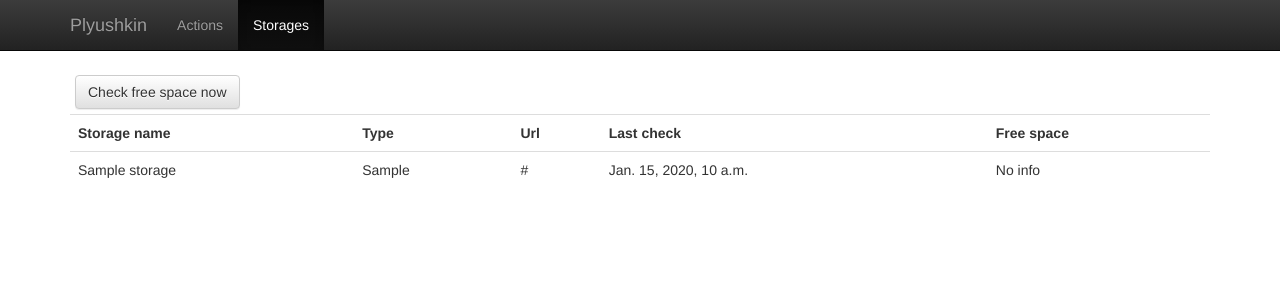
After one commit to rusaksoft/Plyushkin, a Django app: page /storages in a window 1280 px wide. The commit adds this page. Shown: the top 300 px of the page. Run offline with Django 3.2, Linux system fonts and the light colour scheme; tables that the repository leaves empty hold one stand-in row (values such as "Sample post"); parts of the project's set-up code (start-up, migrations or seed data) failed here and were passed over; some libraries are stand-ins or nearby versions.

Commit message:
Added storages list

```diff
--- a/Plyushkin/monitoring/models.py
+++ b/Plyushkin/monitoring/models.py
@@ -17,6 +17,17 @@ class Storage(models.Model):
 	login = models.TextField()
 	password = models.TextField()
 	url = models.TextField()
+
+	last_check = models.DateTimeField(null = True, blank = True)
+
+	#restrictions, in MB
+	max_space = models.IntegerField(blank=True, null = True)
+
+	#restrictions on some backup spaces
+	max_file_count = models.IntegerField(blank=True, null = True)
+
+	def free_space_status(self):
+		return "No info"
 
 	def __str__(self):
 		return self.name or self.url
--- a/Plyushkin/monitoring/templates/base.html
+++ b/Plyushkin/monitoring/templates/base.html
@@ -29,7 +29,10 @@
         </div>
         <div id="navbar" class="navbar-collapse collapse">
           <ul class="nav navbar-nav">
-            <li class="active"><a href="#">Actions</a></li>
+            {% url 'index' as page %}
+            <li {% if request.path == page %} class="active" {% endif %}><a href="{{ page }}">Actions</a></li>
+            {% url 'storages' as page %}
+            <li {% if request.path == page %} class="active" {% endif %}><a href="{{ page }}">Storages</a></li>
           </ul>
         </div><!--/.nav-collapse -->
       </div>
--- /dev/null
+++ b/Plyushkin/monitoring/templates/storages/index.html
@@ -0,0 +1,28 @@
+{% extends "base.html" %}
+
+
+{% block content %}
+    <div class="container">
+      <div style="margin: 5px">
+        <a class="btn btn-default" href="{% url 'check' %}" role="button">Check free space now</a>
+      </div>
+      <table class="table">
+      <tr>
+        <th>Storage name</th>
+        <th>Type</th>
+        <th>Url</th>
+        <th>Last check</th>
+        <th>Free space</th>
+      </tr>
+      {% for storage in storages %}
+      <tr>
+        <td>{{storage.name}}</td>
+        <td>{{storage.access_type}}</td>
+        <td>{{storage.url}}</td>
+        <td>{{storage.last_check}}</td>
+        <td>{{storage.free_space_status}}</td>
+      </tr>
+      {% endfor %}
+      </table>
+    </div>
+{% endblock content %}
--- a/Plyushkin/monitoring/urls.py
+++ b/Plyushkin/monitoring/urls.py
@@ -5,4 +5,5 @@ from . import views
 urlpatterns = [
     url(r'^$', views.index, name='index'),
     url(r'check', views.check, name='check'),
+    url(r'storages', views.storages, name='storages'),
 ]
--- a/Plyushkin/monitoring/views.py
+++ b/Plyushkin/monitoring/views.py
@@ -20,3 +20,8 @@ def check(request):
 	bacumon.check_all()
 
 	return redirect("index")
+
+def storages(request):
+
+	storages = Storage.objects.all()
+	return render(request, 'storages/index.html',{'storages':storages})
```
Also changed, not shown: Plyushkin/monitoring/migrations/0009_auto_20151209_1338.py (added).
